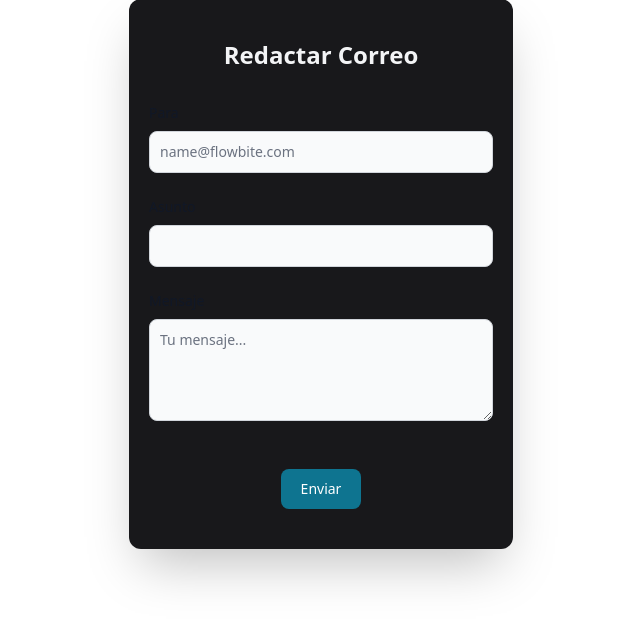
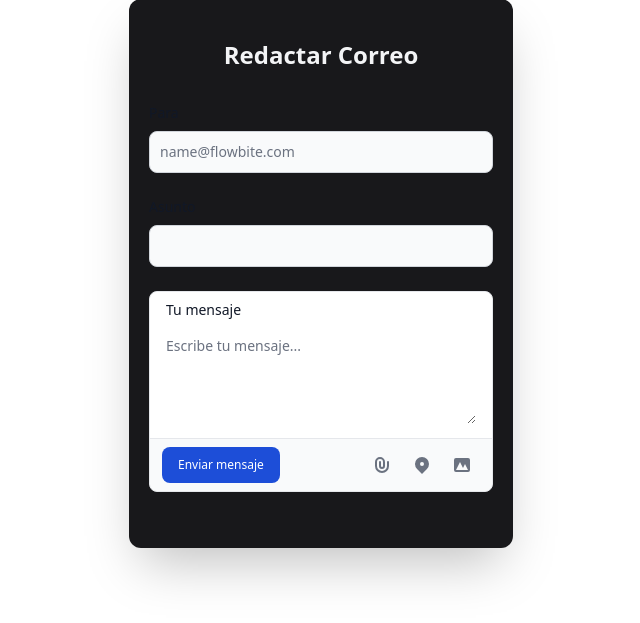
Before and after one commit to mscoldev/MinMail, a Flask app: page /send in a window 1280 px wide. Shown: the part 113-736 px from the top of the page, without its empty margins (319-959 px from the left). Run offline with Flask 2, Linux system fonts and the light colour scheme; some libraries are stand-ins or nearby versions.

Commit message:
Agregada plantilla para el envio de correo

```diff
--- a/app/templates/send.html
+++ b/app/templates/send.html
@@ -26,22 +26,33 @@
                 <input type="text" id="asunto" class="bg-gray-50 border border-gray-300 text-gray-900 text-sm rounded-lg focus:ring-blue-500 focus:border-blue-500 block w-full p-2.5 dark:bg-gray-700 dark:border-gray-600 dark:placeholder-gray-400 dark:text-white dark:focus:ring-blue-500 dark:focus:border-blue-500"
                     required>
             </div>
-            <div class="mb-12">
-                <label for="msg" class="block mb-2 text-sm font-medium text-gray-900 dark:text-gray-300">Mensaje</label>
-                <textarea id="message" rows="4" class="block p-2.5 w-full text-sm text-gray-900 bg-gray-50 rounded-lg border border-gray-300 focus:ring-blue-500 focus:border-blue-500 dark:bg-gray-700 dark:border-gray-600 dark:placeholder-gray-400 dark:text-white dark:focus:ring-blue-500 dark:focus:border-blue-500"
-                    placeholder="Tu mensaje..."></textarea>
+
+            <div class="mb-4 w-full bg-gray-50 rounded-lg border border-gray-200 dark:bg-gray-700 dark:border-gray-600">
+                <div class="py-2 px-4 bg-white rounded-t-lg dark:bg-gray-800">
+                    <label for="comment" class="block mb-2 text-sm font-medium text-gray-900 dark:text-gray-300">Tu mensaje</label>
+                    <textarea id="comment" rows="4" class="px-0 w-full text-sm text-gray-900 bg-white border-0 dark:bg-gray-800 focus:ring-0 dark:text-white dark:placeholder-gray-400" placeholder="Escribe tu mensaje..." required></textarea>
+                </div>
+                <div class="flex justify-between items-center py-2 px-3 border-t dark:border-gray-600">
+                    <button type="submit" class="inline-flex items-center py-2.5 px-4 text-xs font-medium text-center text-white bg-blue-700 rounded-lg focus:ring-4 focus:ring-blue-200 dark:focus:ring-blue-900 hover:bg-blue-800">
+                        Enviar mensaje
+                    </button>
+                    <div class="flex pl-0 space-x-1 sm:pl-2">
+                        <button type="button" class="inline-flex justify-center p-2 text-gray-500 rounded cursor-pointer hover:text-gray-900 hover:bg-gray-100 dark:text-gray-400 dark:hover:text-white dark:hover:bg-gray-600">
+                            <svg aria-hidden="true" class="w-5 h-5" fill="currentColor" viewBox="0 0 20 20" xmlns="http://www.w3.org/2000/svg"><path fill-rule="evenodd" d="M8 4a3 3 0 00-3 3v4a5 5 0 0010 0V7a1 1 0 112 0v4a7 7 0 11-14 0V7a5 5 0 0110 0v4a3 3 0 11-6 0V7a1 1 0 012 0v4a1 1 0 102 0V7a3 3 0 00-3-3z" clip-rule="evenodd"></path></svg>
+                            <span class="sr-only">Attach file</span>
+                        </button>
+                        <button type="button" class="inline-flex justify-center p-2 text-gray-500 rounded cursor-pointer hover:text-gray-900 hover:bg-gray-100 dark:text-gray-400 dark:hover:text-white dark:hover:bg-gray-600">
+                            <svg aria-hidden="true" class="w-5 h-5" fill="currentColor" viewBox="0 0 20 20" xmlns="http://www.w3.org/2000/svg"><path fill-rule="evenodd" d="M5.05 4.05a7 7 0 119.9 9.9L10 18.9l-4.95-4.95a7 7 0 010-9.9zM10 11a2 2 0 100-4 2 2 0 000 4z" clip-rule="evenodd"></path></svg>
+                            <span class="sr-only">Set location</span>
+                        </button>
+                        <button type="button" class="inline-flex justify-center p-2 text-gray-500 rounded cursor-pointer hover:text-gray-900 hover:bg-gray-100 dark:text-gray-400 dark:hover:text-white dark:hover:bg-gray-600">
+                            <svg aria-hidden="true" class="w-5 h-5" fill="currentColor" viewBox="0 0 20 20" xmlns="http://www.w3.org/2000/svg"><path fill-rule="evenodd" d="M4 3a2 2 0 00-2 2v10a2 2 0 002 2h12a2 2 0 002-2V5a2 2 0 00-2-2H4zm12 12H4l4-8 3 6 2-4 3 6z" clip-rule="evenodd"></path></svg>
+                            <span class="sr-only">Upload image</span>
+                        </button>
+                    </div>
+                </div>
             </div>
-
-            <div class="flex justify-around">
-                <div class="">
-                    <button type=" submit " class="text-white bg-cyan-700 hover:bg-cyan-800 focus:ring-4 focus:outline-none focus:ring-cyan-300 font-medium rounded-lg text-sm w-full sm:w-auto px-5 py-2.5 text-center dark:bg-cyan-600 dark:hover:bg-cyan-700
-                        dark:focus:ring-cyan-800 ">Enviar</button>
-                </div>
-
-            </div>
-
-    </div>
-    </form>
+        </form>
 </body>
 
 </html>
```
